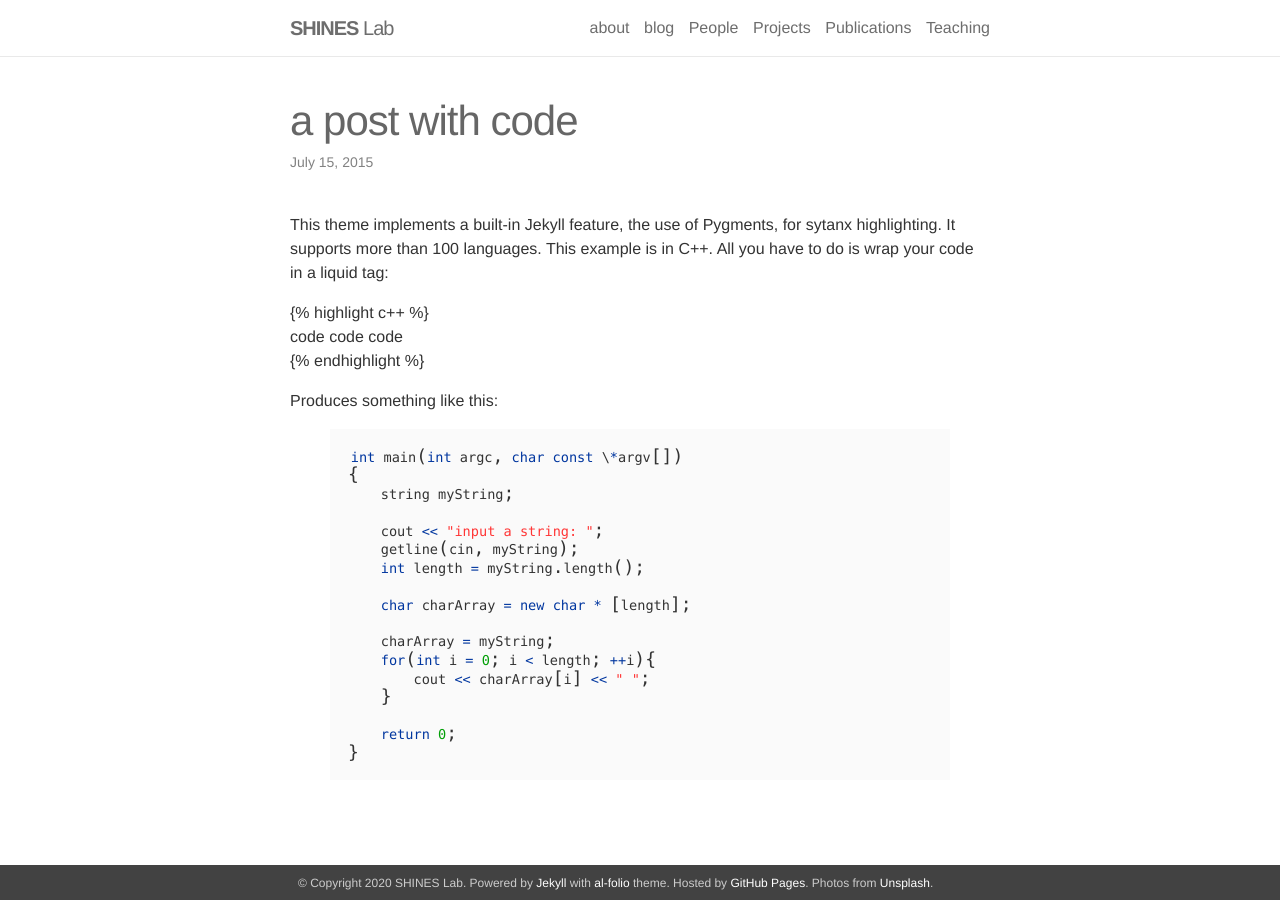
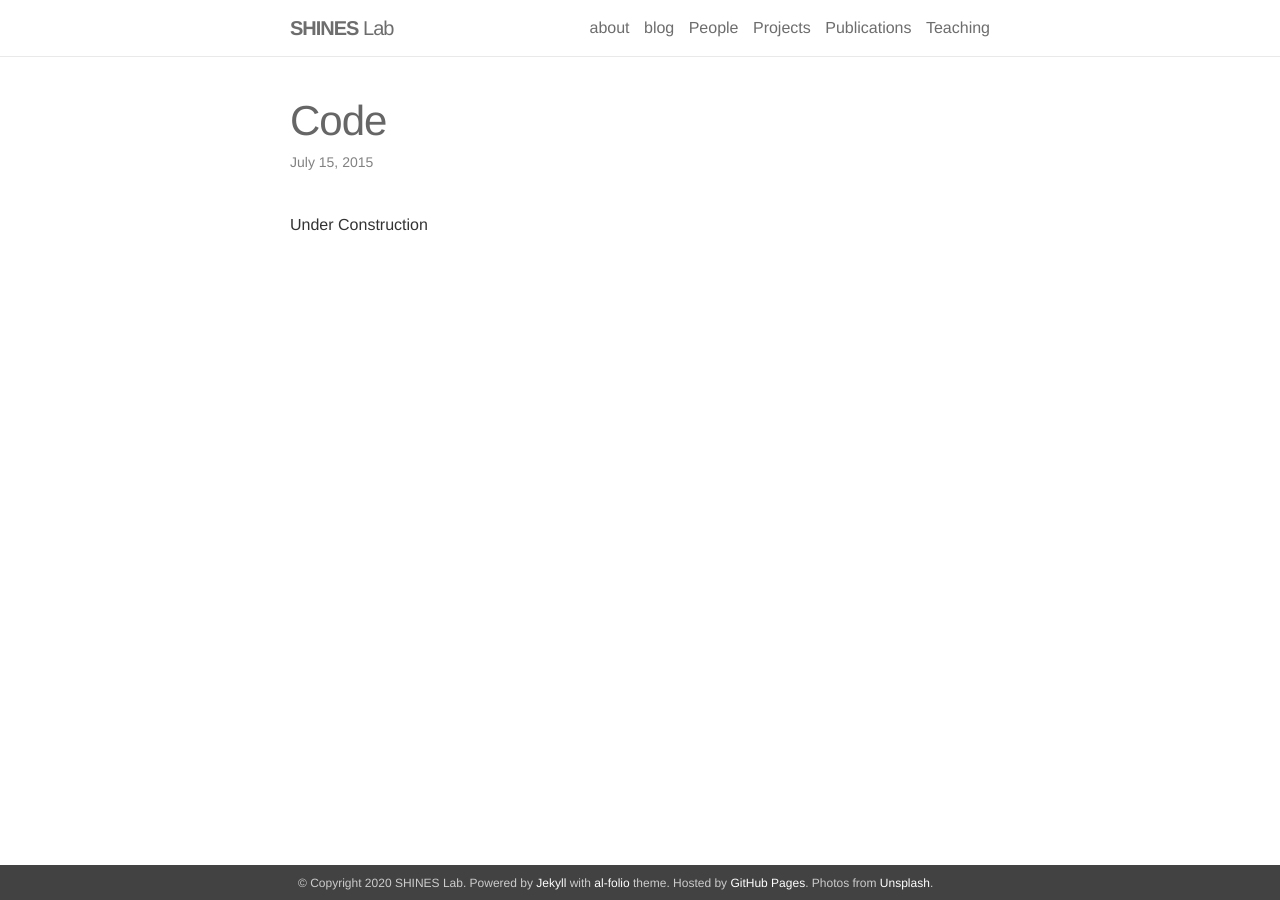
Before and after one commit to shines-lab/shines-lab.github.io, a Jekyll site: the page built from _posts/2015-07-15-code.markdown, in a window 1280 px wide. Built offline with Jekyll 4.4.1, drawn with Linux system fonts in a browser that asks for light colours; nearby versions of some CDN libraries.

Commit message:
Update 2015-07-15-code.markdown

```diff
--- a/_posts/2015-07-15-code.markdown
+++ b/_posts/2015-07-15-code.markdown
@@ -1,35 +1,7 @@
 ---
 layout: post
-title: a post with code
+title: Code
 date: 2015-07-15 15:09:00
-description: an example of a blog post with some code
+description: Under Construction
 ---
-This theme implements a built-in Jekyll feature, the use of Pygments, for sytanx highlighting. It supports more than 100 languages. This example is in C++. All you have to do is wrap your code in a liquid tag:
-
-{% raw  %}
-{% highlight c++ %}  <br/> code code code <br/> {% endhighlight %}
-{% endraw %}
-
-Produces something like this:
-
-{% highlight c++ %}
-
-int main(int argc, char const \*argv[])
-{
-    string myString;
-
-    cout << "input a string: ";
-    getline(cin, myString);
-    int length = myString.length();
-
-    char charArray = new char * [length];
-
-    charArray = myString;
-    for(int i = 0; i < length; ++i){
-        cout << charArray[i] << " ";
-    }
-
-    return 0;
-}
-
-{% endhighlight %}
+Under Construction
```
